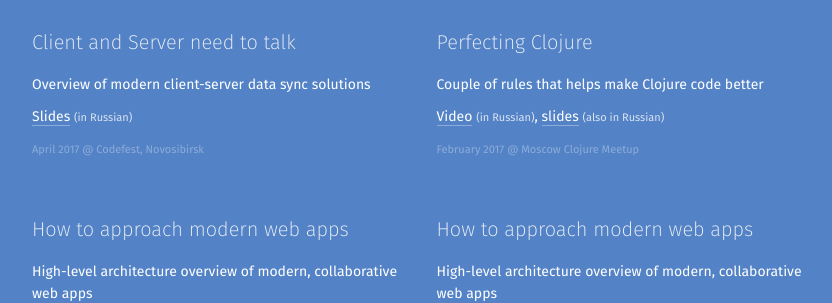
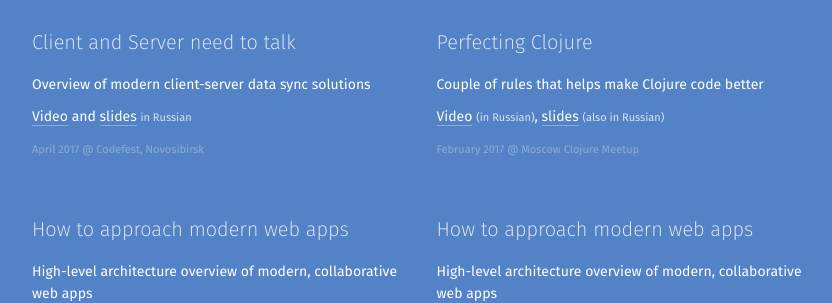
Before and after one commit to tonsky/tonsky.github.io, a Jekyll site: the page built from talks/index.html, in a window 1280 px wide and 900 px high. Shown: the part 431-734 px from the top of the window, without its empty margins (205-1037 px from the left). Built offline with Jekyll 4.4.1, drawn with Linux system fonts in a browser that asks for light colours.

Commit message:
Video from Codefest 2017

```diff
--- a/talks/index.html
+++ b/talks/index.html
@@ -29,7 +29,7 @@
 <div class=event>
     <h1>Client and Server need to talk<span class="lang lang_ru"></span></h1>
     <p>Overview of modern client-server data sync solutions
-    <p class=links><a href="http://s.tonsky.me/conferences/2017.04%20Codefest.pdf">Slides</a> <span class=lang>(in Russian)</span>
+    <p class=links><a href="https://www.youtube.com/watch?v=uHGeI9_fgUw">Video</a> and <a href="http://s.tonsky.me/conferences/2017.04%20Codefest.pdf">slides</a> <span class=lang>in Russian</span>
     <p class=where>April 2017 <span class=at>@</span>&nbsp;Codefest, Novosibirsk</a>
 </div>
 
```
